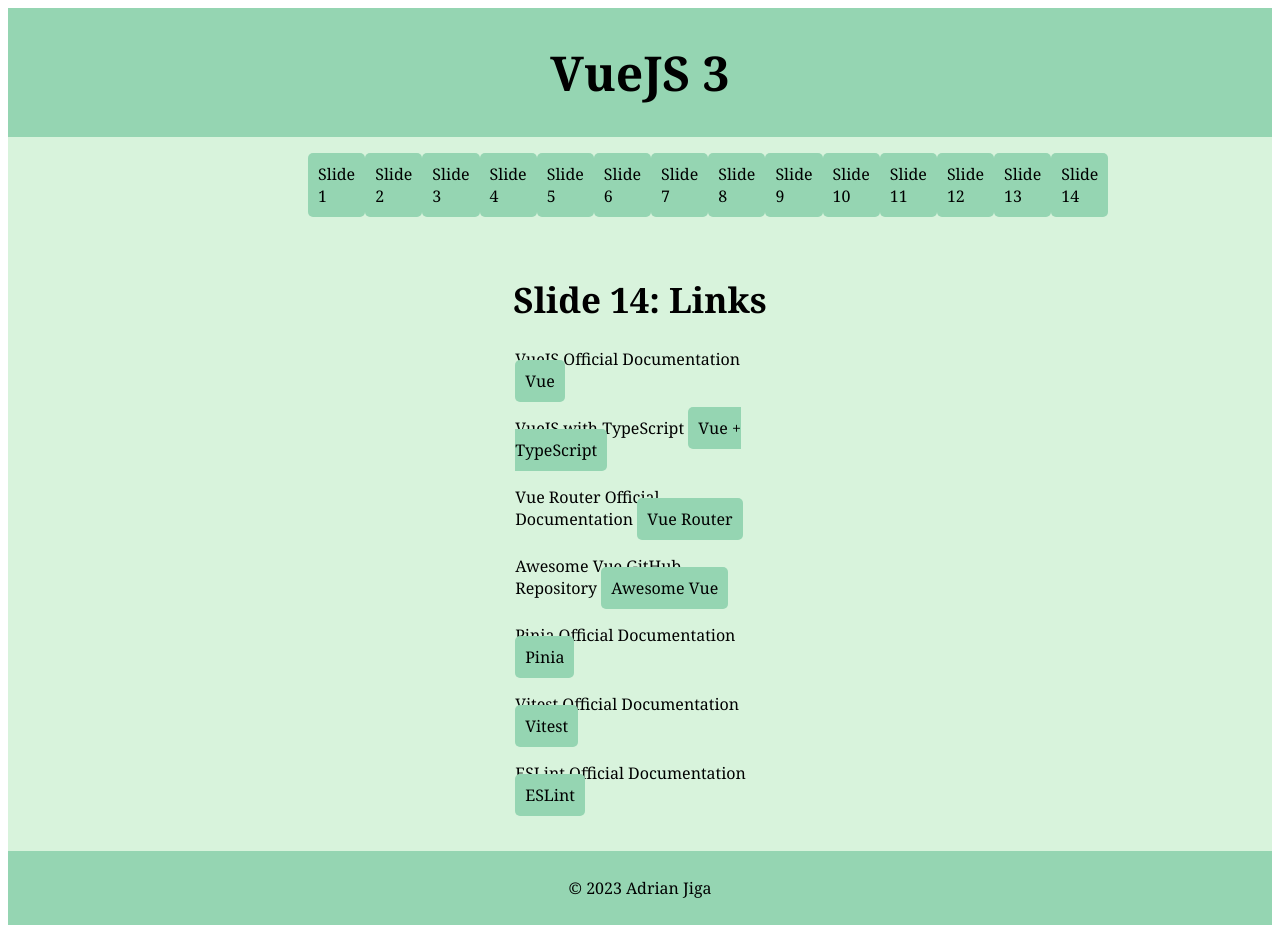
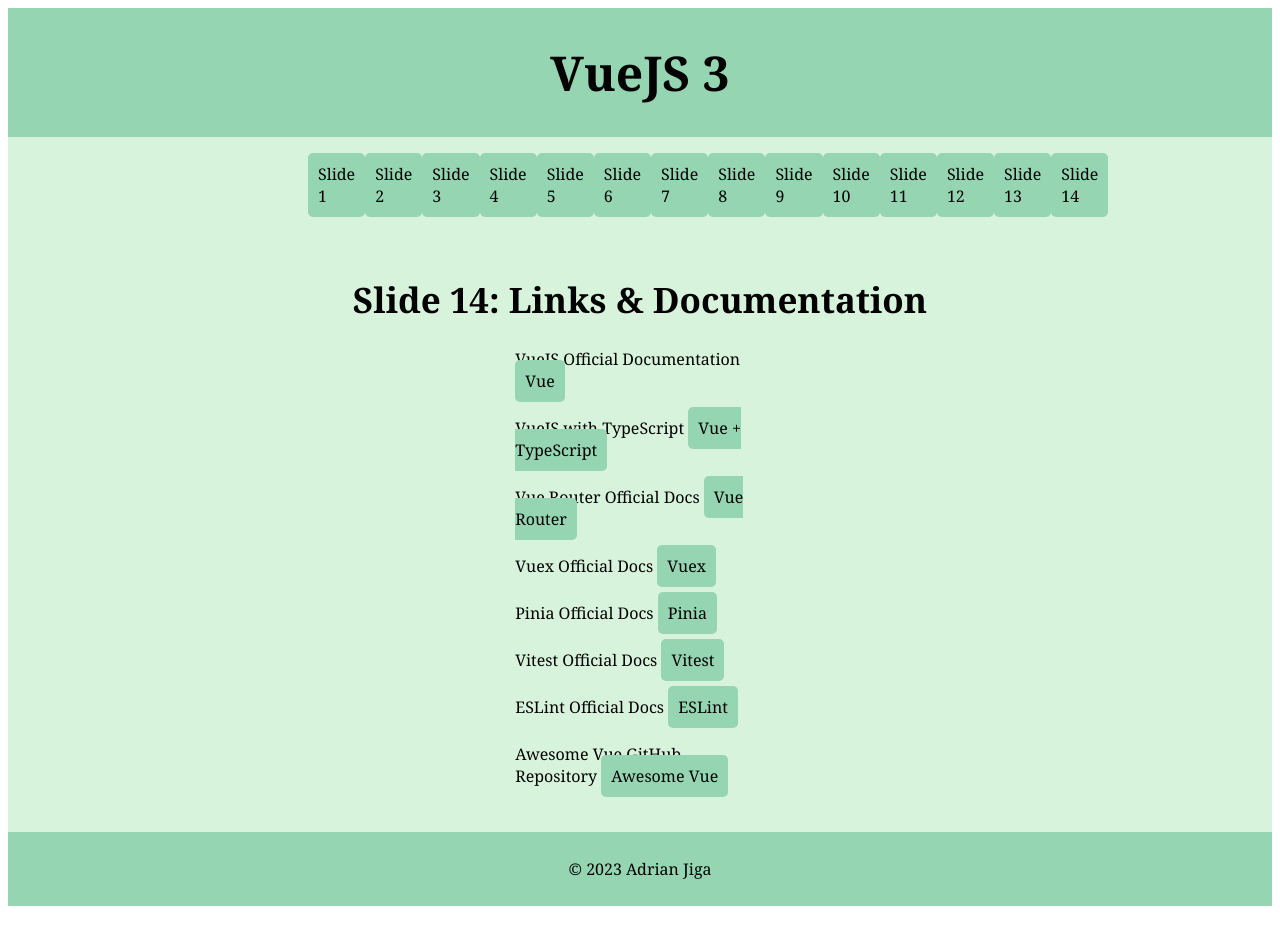
Before and after one commit to adrianjiga/vue-presentation-app, a Vue app: page /slide14 in a window 1280 px wide. Built offline with nearby package versions, Linux system fonts and the light colour scheme.

Commit message:
code cleanup part 2

```diff
--- a/src/components/Slide14.vue
+++ b/src/components/Slide14.vue
@@ -1,6 +1,6 @@
 <template>
 	<div class="slide">
-		<h1 class="slide-title">Slide 14: Links</h1>
+		<h1 class="slide-title">Slide 14: Links & Documentation</h1>
 
 		<div class="links">
 			<div class="sub-title">
@@ -20,10 +20,32 @@
 			</div>
 
 			<div class="sub-title">
-				Vue Router Official Documentation
+				Vue Router Official Docs
 				<a href="https://router.vuejs.org/installation.html" target="_blank"
 					>Vue Router</a
 				>
+			</div>
+
+			<div class="sub-title">
+				Vuex Official Docs
+				<a href="https://vuex.vuejs.org/" target="_blank">Vuex</a>
+			</div>
+
+			<div class="sub-title">
+				Pinia Official Docs
+				<a href="https://pinia.vuejs.org/introduction.html" target="_blank"
+					>Pinia</a
+				>
+			</div>
+
+			<div class="sub-title">
+				Vitest Official Docs
+				<a href="https://vitest.dev/guide/" target="_blank">Vitest</a>
+			</div>
+
+			<div class="sub-title">
+				ESLint Official Docs
+				<a href="https://eslint.vuejs.org/" target="_blank">ESLint</a>
 			</div>
 
 			<div class="sub-title">
@@ -31,23 +53,6 @@
 				<a href="https://github.com/vuejs/awesome-vue" target="_blank"
 					>Awesome Vue</a
 				>
-			</div>
-
-			<div class="sub-title">
-				Pinia Official Documentation
-				<a href="https://pinia.vuejs.org/introduction.html" target="_blank"
-					>Pinia</a
-				>
-			</div>
-
-			<div class="sub-title">
-				Vitest Official Documentation
-				<a href="https://vitest.dev/guide/" target="_blank">Vitest</a>
-			</div>
-
-			<div class="sub-title">
-				ESLint Official Documentation
-				<a href="https://eslint.vuejs.org/" target="_blank">ESLint</a>
 			</div>
 		</div>
 	</div>
@@ -71,6 +76,7 @@
 
 	.sub-title {
 		padding-bottom: 25px;
+		justify-content: space-evenly;
 	}
 
 	.links {
--- a/src/components/Slide6.vue
+++ b/src/components/Slide6.vue
@@ -30,11 +30,6 @@
 				To create a computed property, define it within your component using
 				the <strong>computed</strong> property.
 			</p>
-			<p></p>
-		</div>
-
-		<h2 class="sub-title">A Simple Example</h2>
-		<div class="content">
 			<p>
 				<img src="../assets/computed-example.png" alt="computed example" />
 			</p>
@@ -43,10 +38,6 @@
 				concatenates the <code>firstName</code> and
 				<code>lastName</code> data properties to create a full name.
 			</p>
-		</div>
-
-		<h2 class="sub-title">Using Computed Properties in the Template</h2>
-		<div class="content">
 			<p>
 				You can easily use computed properties in your template by
 				referencing them like a regular data property.
@@ -74,19 +65,6 @@
 				manipulation.
 			</p>
 		</div>
-
-		<h2 class="sub-title">Summary</h2>
-		<div class="content">
-			<p>
-				Computed properties are a valuable tool for enhancing the reactivity
-				and maintainability of your VueJS 3 applications.
-			</p>
-			<p>
-				They allow you to perform data transformations and calculations with
-				ease, improving your application's overall performance and
-				efficiency.
-			</p>
-		</div>
 	</div>
 </template>
 
```
